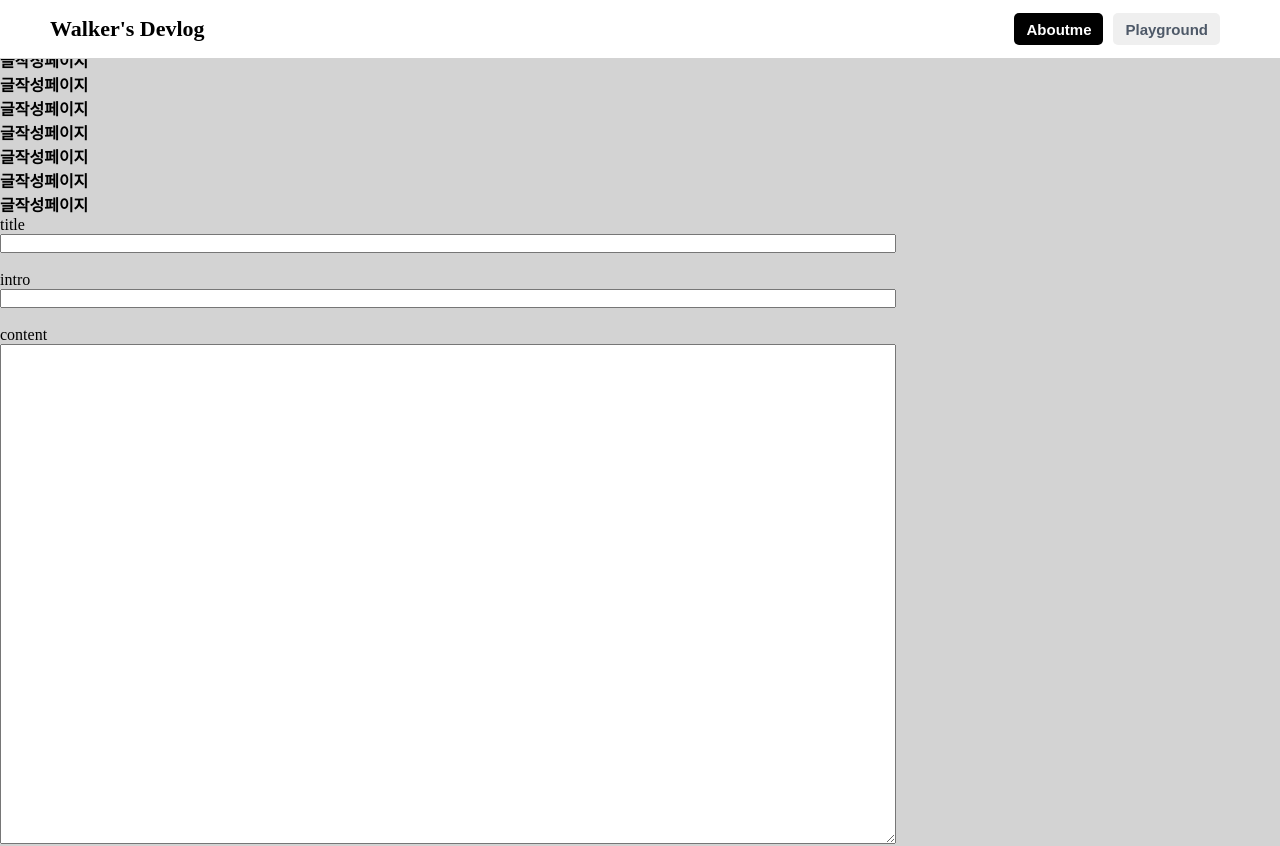
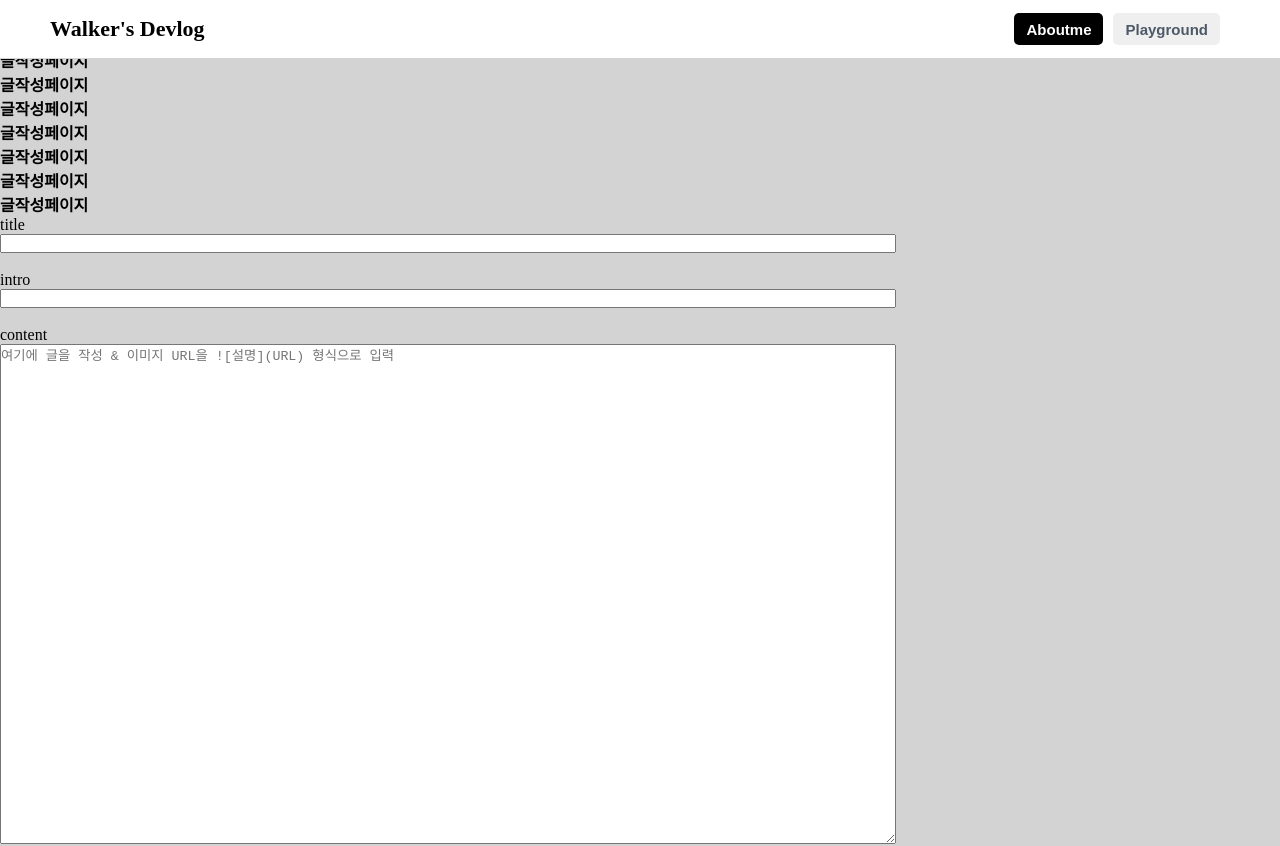
Before and after one commit to jsy8315/blog, a Next.js app: page /write in a window 1280 px wide. Shown: the top 846 px of the page. Built offline with nearby package versions, Linux system fonts and the light colour scheme; no server answers.

Commit message:
add(detail) : add func multi image upload on detail page and apply css rendering border radius

```diff
--- a/app/detail/[id]/page.js
+++ b/app/detail/[id]/page.js
@@ -7,6 +7,7 @@ import React from "react";
 import { ObjectId } from "mongodb";
 import Comment from "./Comment";
 import { notFound } from "next/navigation";
+import ReactMarkdown from "react-markdown";
 
 export default async function Detail(props) {
 
@@ -42,7 +43,9 @@ export default async function Detail(props) {
               <div className="main-section-detail-author">Walker</div>
               <div className="main-section-detail-date">{result.date}</div>
               <div className="main-section-detail-content">
-                {result.content}
+                <div className="markdown-body">
+                  <ReactMarkdown>{result.content}</ReactMarkdown>
+                </div>
               </div>
               <div className="main-section-detail-like">좋아요 {result.like}</div>
               <div className="main-section-detail-comments">
--- a/app/globals.css
+++ b/app/globals.css
@@ -398,8 +398,9 @@ body {
 .main-section-detail-thumImg-img {
   background-color: lightblue;
   width: 100%;
-  height: 400px;
+  height: auto;
   margin-top: 35px;
+  border-radius: 10px;
 
 }
 
@@ -433,6 +434,15 @@ body {
   /* background-color: lightgreen; */
   white-space: pre-wrap;
   padding-bottom: 20px;
+}
+
+.markdown-body img {
+  /* max-width: 100%;   */
+  width: 100%;
+  height: auto;
+  display: block;
+  margin: 10px auto; /* ✅ 이미지 가운데 정렬 */
+  border-radius: 10px;
 }
 
 .main-section-detail-like {
--- a/app/write/page.js
+++ b/app/write/page.js
@@ -1,9 +1,11 @@
 'use client'
 import { useState } from "react"
+import ReactMarkdown from "react-markdown";
 
 export default function Write(){
 
-    const [src, setSrc] = useState('')
+    const [src, setSrc] = useState('');
+    const [content, setContent] = useState("");
 
     return (
         <div style={{ backgroundColor: "lightgray"}}>
@@ -26,7 +28,19 @@ export default function Write(){
                 <br></br>
 
                 <span>content</span>
-                <textarea type="text" rows="30" id='content' name="content" style={{height: '500px'}}></textarea>
+                <textarea
+                    type="text"
+                    rows="30"
+                    id='content'
+                    name="content"
+                    style={{height: '500px'}}
+                    value={content}
+                    onChange={(e) => setContent(e.target.value)}
+                    placeholder="여기에 글을 작성 & 이미지 URL을 ![설명](URL) 형식으로 입력"
+                >
+                </textarea>
+                <h4>미리보기</h4>
+                <ReactMarkdown>{content}</ReactMarkdown>
                 <br></br>
 
                 <span>썸네일이미지선택</span>
--- a/package.json
+++ b/package.json
@@ -15,6 +15,7 @@
     "next": "14.2.23",
     "next-auth": "^4.24.11",
     "react": "^18",
-    "react-dom": "^18"
+    "react-dom": "^18",
+    "react-markdown": "^9.0.3"
   }
 }
```
Also changed, not shown: 1 other file (tests, documents, lock files or other folders).
